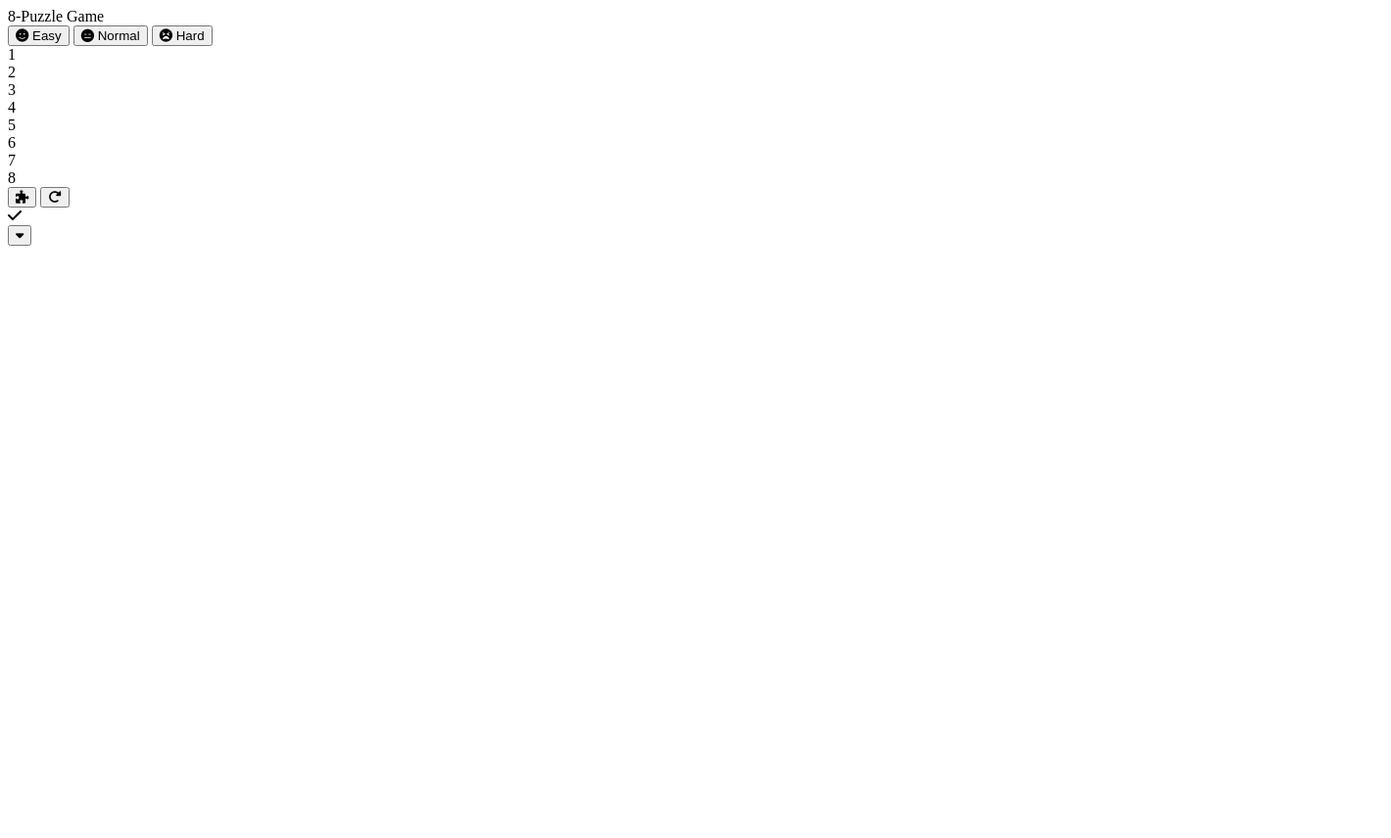
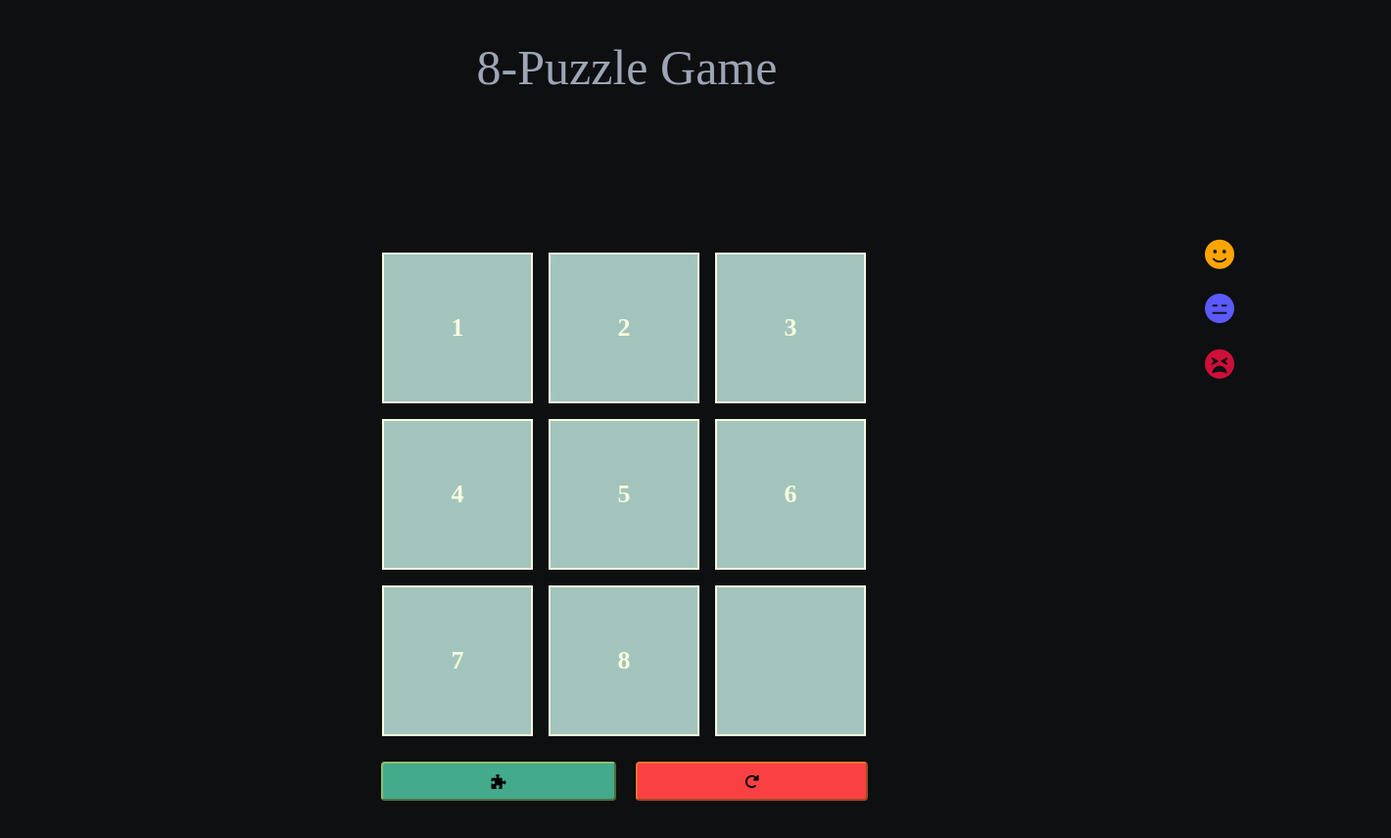
Before and after one commit to aryu1217/8-Puzzle-Game, a plain HTML site: page index.html in a window 1280 px wide. Shown: the whole page at 98% size, 1420 px wide, since content can reach past the window. Before the commit the page ends 800 px from the top, so only its background shows below. Drawn offline with nearby package versions, Linux system fonts and the light colour scheme; the site is published under a folder, as on GitHub Pages, so addresses that start at the root find nothing.

Commit message:
public 삭제

```diff
--- a/index.html
+++ b/index.html
@@ -3,7 +3,7 @@
   <head>
     <meta charset="UTF-8" />
     <meta name="viewport" content="width=device-width, initial-scale=1.0" />
-    <link rel="stylesheet" href="/public/styles.css" />
+    <link rel="stylesheet" href="./styles.css" />
     <link
       rel="stylesheet"
       href="https://cdnjs.cloudflare.com/ajax/libs/font-awesome/6.0.0-beta3/css/all.min.css"
@@ -56,6 +56,6 @@
       style="margin-top: 20px; font-family: Arial, sans-serif"
     ></div>
 
-    <script src="/public/script.js"></script>
+    <script src="./script.js"></script>
   </body>
 </html>
```
Also changed, not shown: script.js (renamed from public/script.js), styles.css (renamed from public/styles.css).
